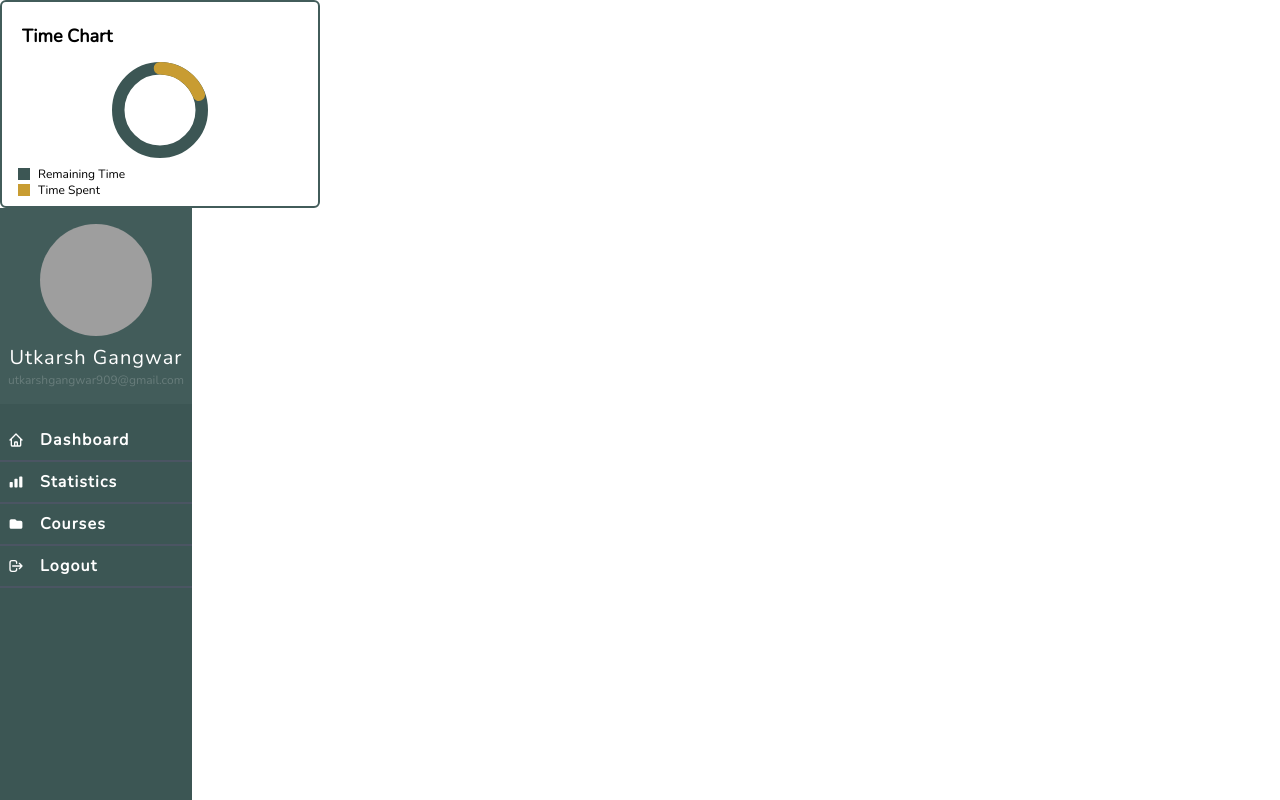
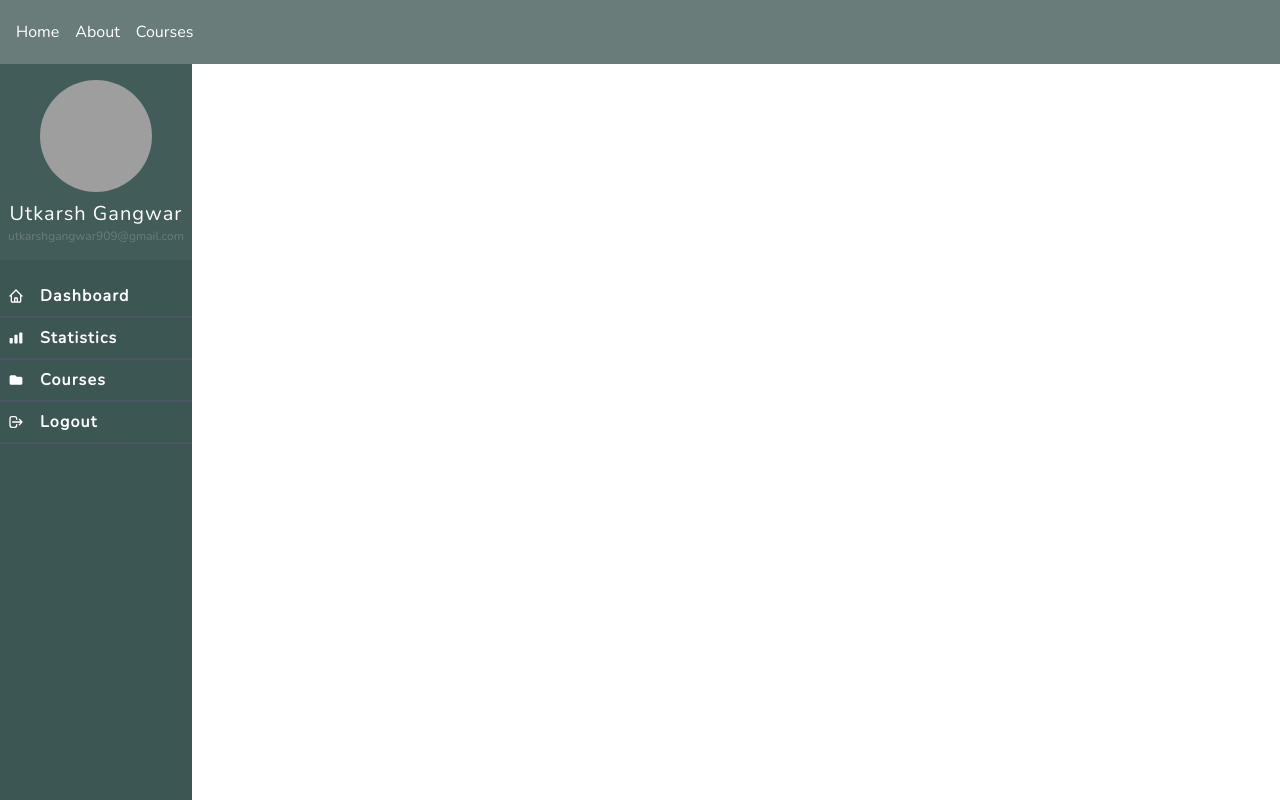
Before and after one commit to DevRyth/Time-Bank-Client, a React (Create React App) app: page /dashboard in a window 1280 px wide. Shown: the top 800 px of the page. Built offline with nearby package versions, Linux system fonts and the light colour scheme; sample sign-in values are in the browser's storage; grey boxes are pictures that could not be loaded.

Commit message:
progress bar completed ...

```diff
--- a/src/components/Sidebar.tsx
+++ b/src/components/Sidebar.tsx
@@ -2,6 +2,7 @@ import React from "react";
 import { Link } from "react-router-dom";
 import Avatar from "../sharedComponents/Avatar";
 import ProgressBar from "../sharedComponents/ProgressBar";
+import Navigation from "./Navigation";
 
 interface Props {
   name: string;
@@ -12,8 +13,7 @@ const Sidebar: React.FC<Props> = ({ name, email, image }) => {
   return (
     <div>
       <div>
-        <ProgressBar percentage={19} />
-        {/* <Navigation /> */}
+        <Navigation />
       </div>
       <div className="hidden sm:block w-max h-screen bg-primary-dark">
         <div className="bg-primary-lite p-2">
```
